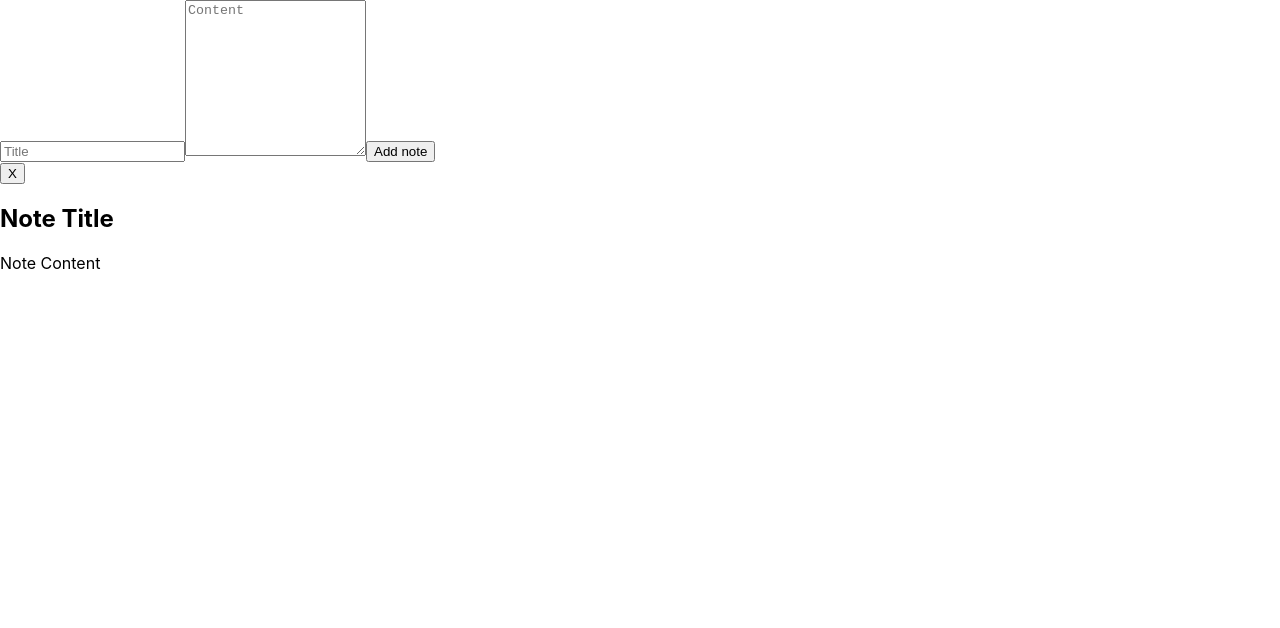
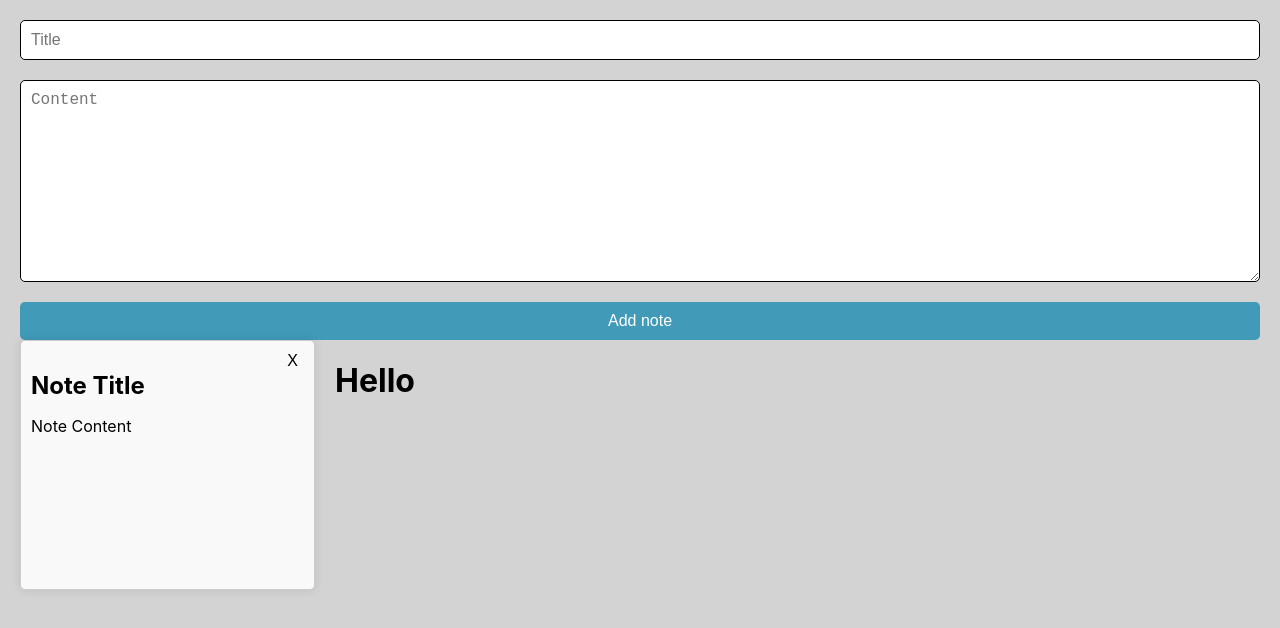
Before and after one commit to a-maci29/notes-app, a React (Create React App) app: page / in a window 1280 px wide. Shown: the top 628 px of the page. Built offline with nearby package versions, Linux system fonts and the light colour scheme.

Commit message:
Adds test component and some styling

```diff
--- a/src/App.css
+++ b/src/App.css
@@ -1,2 +1,94 @@
-.App {
+body {
+  margin: 20px;
+  background-color: lightgrey;
 }
+
+.app-container {
+  grid-template-columns: 1fr;
+}
+
+@media (min-width: 600px) {
+  .app-container {
+    display: grid;
+    grid-template-columns: 200px 1fr;
+    gap: 20px;
+  }
+}
+
+.notes-grid {
+  display: grid;
+  grid-template-columns: repeat(auto-fill, minmax(250px, 1fr));
+  grid-auto-rows: minmax(250px, auto);
+  gap: 20px;
+}
+
+.note-item {
+  display: flex;
+  flex-direction: column;
+  border: 1px solid #ccc;
+  padding: 10px;
+  border-radius: 5px;
+  background-color: #f9f9f9;
+  box-shadow: 0px 0px 10px rgba(0, 0, 0, 0.1);
+  cursor: pointer;
+}
+
+.notes-header{
+  display: flex;
+  justify-content: flex-end;
+}
+
+.notes-header button {
+  font-size: 16px;
+  background:  transparent;
+  border: none;
+  cursor: pointer;
+  max-width: fit-content;
+}
+
+h2 {
+  margin: 0
+}
+
+.note-form {
+  display:flex;
+  flex-direction: column;
+  gap: 20px;
+}
+
+textarea,
+input {
+  border-radius: 5px;
+  border: 1px solid black;
+  padding: 10px;
+  font-size: 16px;
+}
+
+.note-form button {
+  border-radius: 5px;
+  background-color: rgb(64, 154, 184);
+  border: none;
+  padding: 10px;
+  font-size: 16px;
+  color: white;
+}
+
+.note-form button:hover {
+  background-color: rgb(106, 175, 198);
+  cursor: pointer;
+}
+
+.edit-buttons {
+  display: flex;
+  justify-content: space-evenly;
+  gap: 5px;
+}
+
+.edit-buttons button {
+  flex: 1;
+}
+
+.edit-buttons button:last-of-type {
+  background-color: rgb(220, 89, 89);
+  color: white;
+}
--- a/src/App.tsx
+++ b/src/App.tsx
@@ -1,5 +1,6 @@
 import React from 'react';
 import './App.css';
+import ConfirmationModal from './components/ConfirmationModal';
 
 function App() {
   return (
@@ -21,6 +22,7 @@
           <h2>Note Title</h2>
           <p>Note Content</p>
         </div>
+        <ConfirmationModal title="title"></ConfirmationModal>
       </div>
     </div>
   );
--- /dev/null
+++ b/src/components/ConfirmationModal.tsx
@@ -0,0 +1,16 @@
+import React from 'react';
+
+export interface Props {
+  title: string
+  color?: string
+}
+
+const Header = (props: Props) => {
+  return(
+    <header>
+      <h1>Hello</h1>
+    </header>
+  )
+}
+
+export default Header
```
